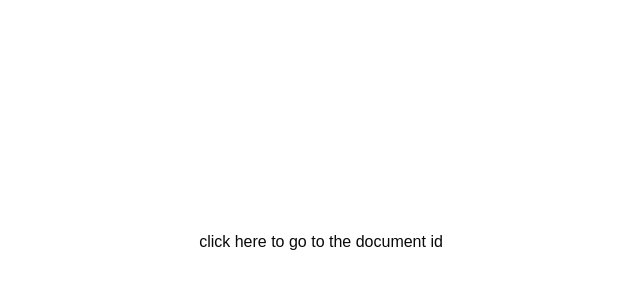
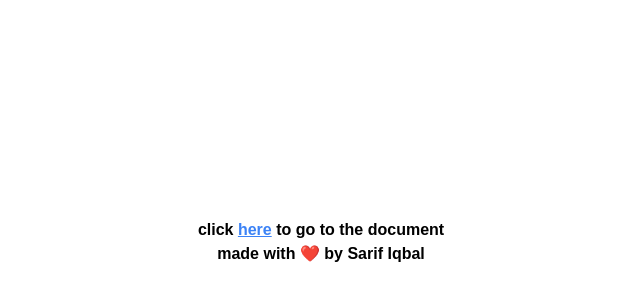
Before and after one commit to SarifIqbal/typetogether, a Next.js app: page / in a window 1280 px wide. Shown: the part 158-458 px from the top of the page, without its empty margins (319-959 px from the left). Built offline with nearby package versions, Linux system fonts and the light colour scheme.

Commit message:
Added developers name

```diff
--- a/src/app/page.tsx
+++ b/src/app/page.tsx
@@ -2,8 +2,13 @@ import Link from "next/link";
 
 const Home = () => {
     return (
-        <div className="flex min-h-screen items-center justify-center">
-            click <Link href="/documents/test" >&nbsp;here&nbsp;</Link> to go to the document id
+        <div className="flex flex-col min-h-screen items-center justify-center">
+            <div className="flex items-center justify-center text-black text-l font-semibold">
+                click&nbsp;<Link href="/documents/test" target="_blank" className="underline text-blue-500">here</Link>&nbsp;to go to the document
+            </div>
+            <div className="flex items-center justify-center text-black text-l font-semibold">
+                made with ❤️ by&nbsp;<a href="https://github.com/sarifiqbal" target="_blank">Sarif Iqbal</a>
+            </div>
         </div>
     );
 }
```
